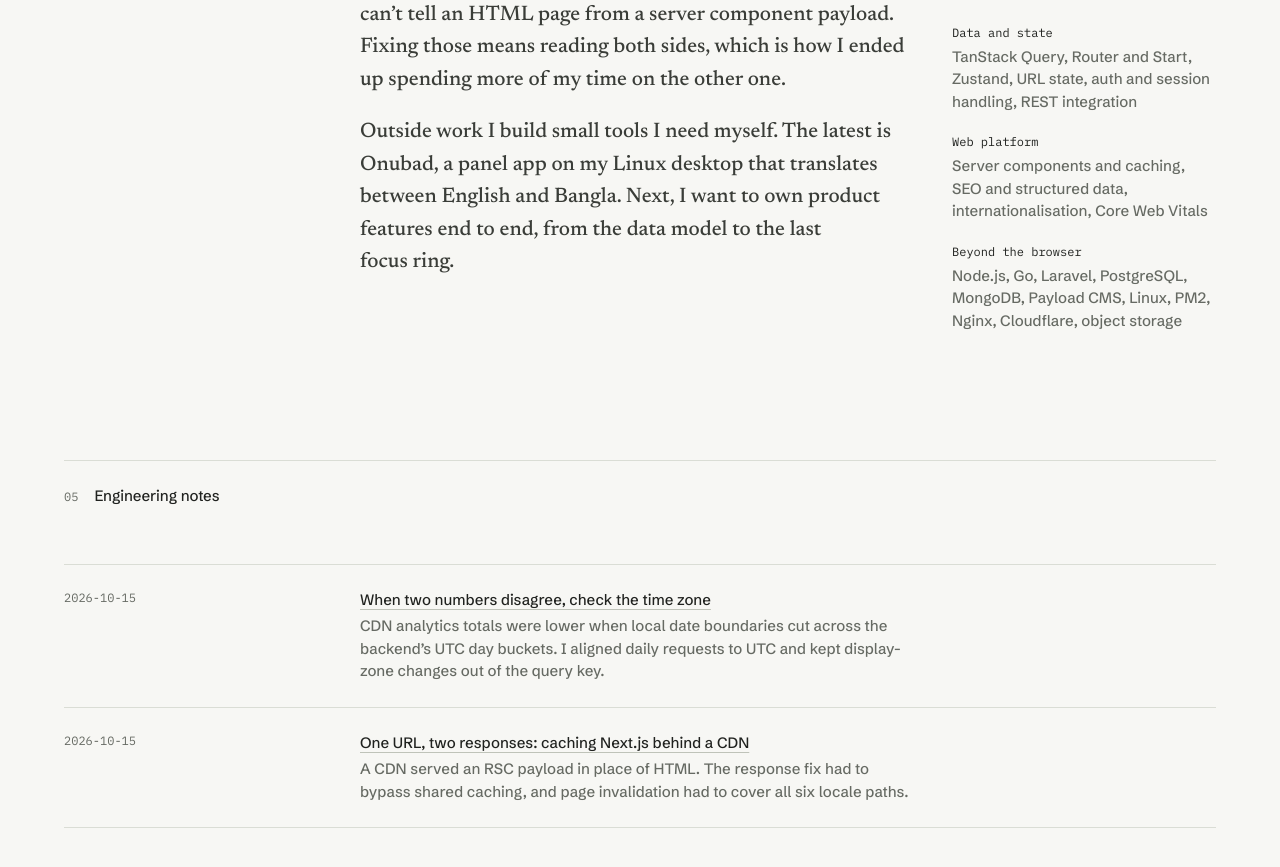
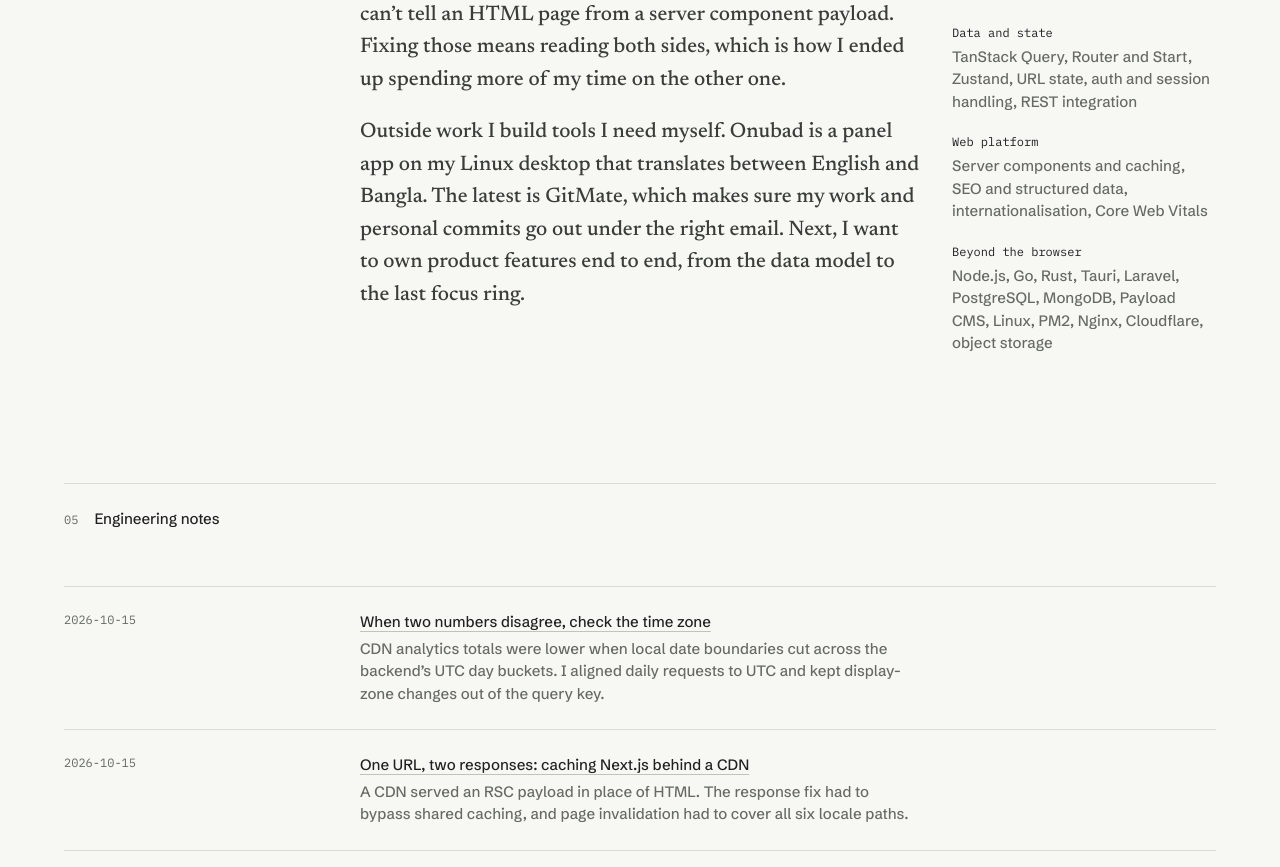
Before and after one commit to niadul-munna/portfolio, a Next.js app: page / in a window 1280 px wide. Shown: the part 4653-5520 px from the top of the page. Built offline with nearby package versions, Linux system fonts and the light colour scheme; no server answers.

Commit message:
Name GitMate in About and add Rust and Tauri to skills

```diff
--- a/content/profile.ts
+++ b/content/profile.ts
@@ -72,7 +72,7 @@ export const profile = {
 
   about: [
     "The work I like best is in the middle, where an interface meets a system that doesn’t behave quite the way the screen assumes. A date picker and a backend that disagree about midnight. Several tabs and one refresh token. A cache that can’t tell an HTML page from a server component payload. Fixing those means reading both sides, which is how I ended up spending more of my time on the other one.",
-    "Outside work I build small tools I need myself. The latest is Onubad, a panel app on my Linux desktop that translates between English and Bangla. Next, I want to own product features end to end, from the data model to the last focus ring.",
+    "Outside work I build tools I need myself. Onubad is a panel app on my Linux desktop that translates between English and Bangla. The latest is GitMate, which makes sure my work and personal commits go out under the right email. Next, I want to own product features end to end, from the data model to the last focus ring.",
   ],
 
   contact: {
@@ -128,6 +128,6 @@ export const skills: Array<{ area: string; items: string }> = [
   {
     area: "Beyond the browser",
     items:
-      "Node.js, Go, Laravel, PostgreSQL, MongoDB, Payload CMS, Linux, PM2, Nginx, Cloudflare, object storage",
+      "Node.js, Go, Rust, Tauri, Laravel, PostgreSQL, MongoDB, Payload CMS, Linux, PM2, Nginx, Cloudflare, object storage",
   },
 ];
```
